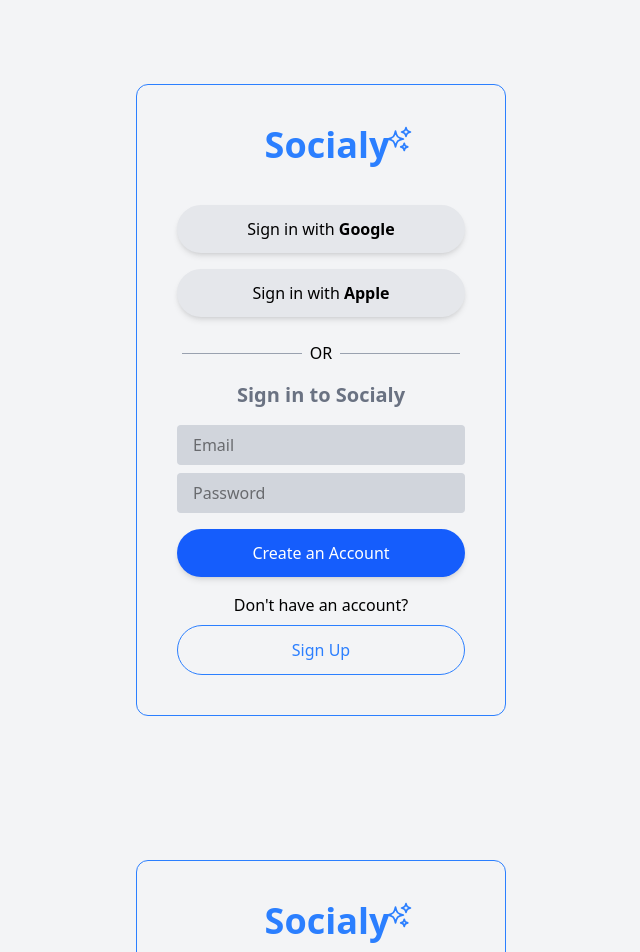
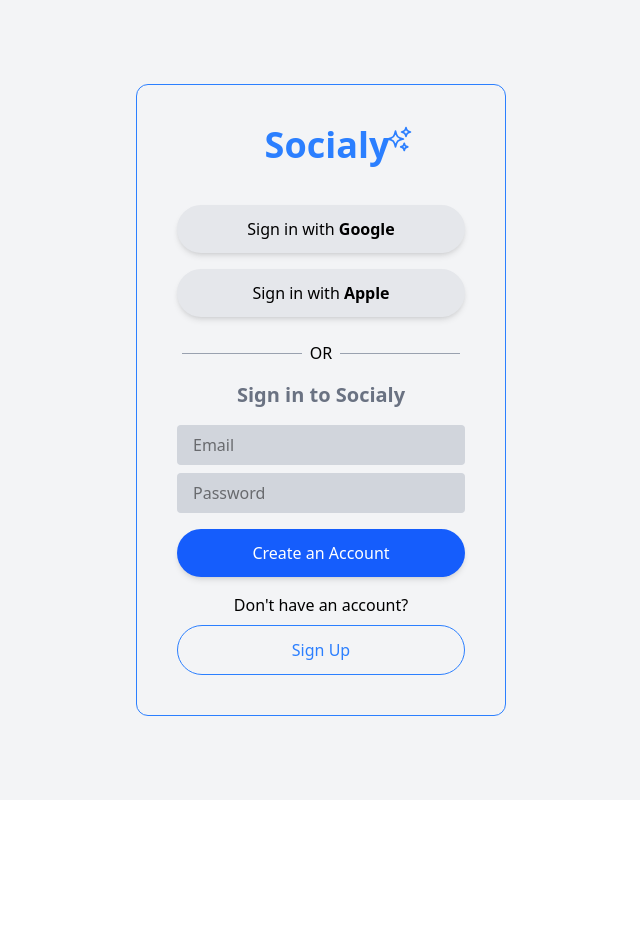
Before and after one commit to sadikahmetaydin/social-meadi-app, a React (Vite) app: page / in a window 1280 px wide. Shown: the top 952 px of the page, without its empty margins (319-959 px from the left). After the commit the page ends 800 px from the top, so only its background shows below. Built offline with nearby package versions, Linux system fonts and the light colour scheme.

Commit message:
import Login and Register components

```diff
--- a/src/pages/AuthPage.jsx
+++ b/src/pages/AuthPage.jsx
@@ -6,7 +6,7 @@
   return (
     <div>
       <Login />
-      <Register />
+      {/* <Register /> */}
     </div>
   )
 }
```
